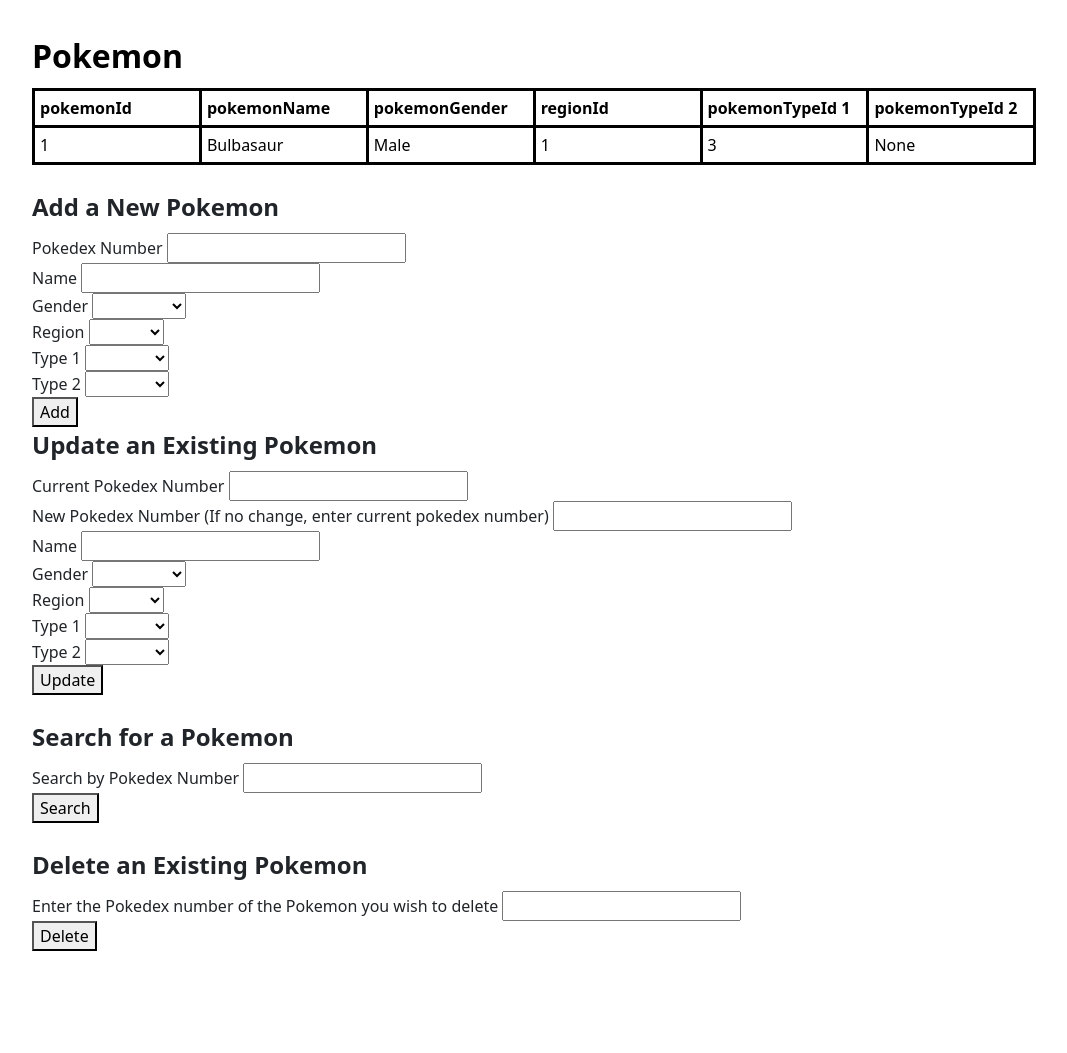
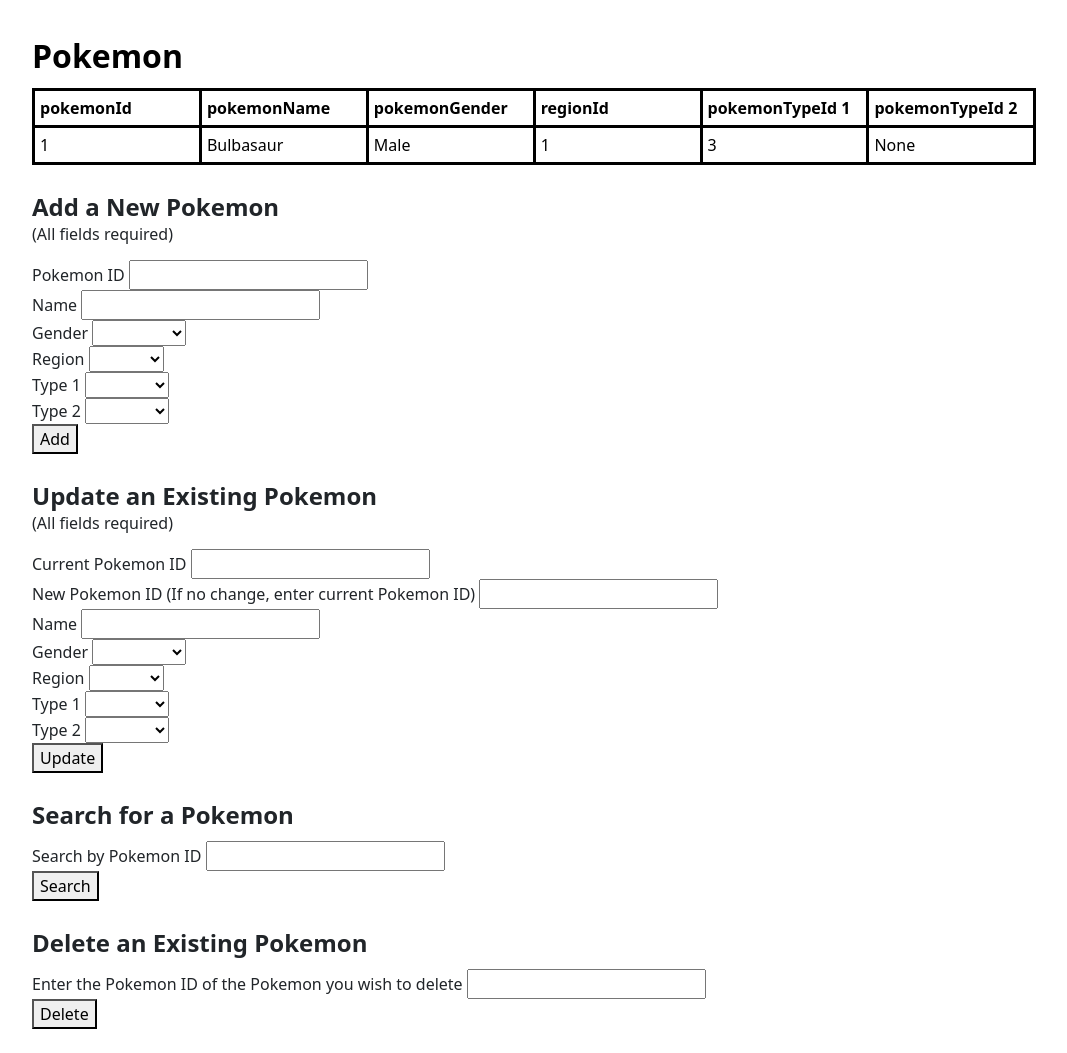
Before and after one commit to KyleBrogdon/PokemonDB, a Flask app: page /pokemon.html in a window 1280 px wide. Shown: the part 56-1109 px from the top of the page, without its empty margins (50-1117 px from the left). Before the commit the page ends 1007 px from the top, so only its background shows below. Run offline with Flask 2, Linux system fonts and the light colour scheme; data comes from the database, SQL or seed files in the repository; data that the repository does not hold is empty; some libraries are stand-ins or nearby versions.

Commit message:
changed citation formatting and added instructions that all fields are required

```diff
--- a/templates/base.html
+++ b/templates/base.html
@@ -1,5 +1,7 @@
 <!doctype html>
-<!-- code citation, Starter Template at Bootstrap: https://getbootstrap.com/docs/5.1/getting-started/introduction/ -->
+<!-- Code Citation:
+  Title: Starter Template at Bootstrap:
+  Availability: https://getbootstrap.com/docs/5.1/getting-started/introduction/ -->
 
 <html lang="en">
   <head>
--- a/templates/gyms.html
+++ b/templates/gyms.html
@@ -28,7 +28,7 @@
         <br>
     <form action = '' method = 'POST'>
         <fieldset>
-            <legend>Add a Gym</legend>
+            <legend>Add a Gym <h6>(All fields required)</h6></legend>
             <label for="Add Gym">Enter Gym Name</label>
             <input type="text" id = "Add Gym" name = 'Add Gym'>
             <br>
--- a/templates/navbar.html
+++ b/templates/navbar.html
@@ -1,4 +1,6 @@
-<!-- code citation, Navbar at Bootstrap: https://getbootstrap.com/docs/5.1/components/navbar/  -->
+<!-- Code Citation:
+  Title: Navbar at Bootstrap
+  Availability: https://getbootstrap.com/docs/5.1/components/navbar/  -->
 
 <nav class="navbar navbar-expand-lg navbar-dark bg-dark">
     <div class="container-fluid">
--- a/templates/pokemon.html
+++ b/templates/pokemon.html
@@ -31,8 +31,8 @@
     </div>
     <form action = "/pokemon.html" method="POST">
         <fieldset>
-            <legend>Add a New Pokemon</legend>
-            <label for="Pokedex Number">Pokedex Number</label>
+            <legend>Add a New Pokemon <h6>(All fields required)</h6></legend>
+            <label for="Pokedex Number">Pokemon ID</label>
             <input type="number" id = "Pokedex Number" name = "Pokedex Number">
             <br>
             <label for="Pokemon Name">Name</label>
@@ -73,14 +73,15 @@
             <br>
             <button type="submit" name = "addButton" value = "addButton">Add</button>
         </fieldset>
+        <br/>
     </form>
     <form action = "" method = 'POST'>
         <fieldset>
-            <legend>Update an Existing Pokemon</legend>
-            <label for="Current Pokedex Number">Current Pokedex Number</label>
+            <legend>Update an Existing Pokemon <h6>(All fields required)</h6></legend>
+            <label for="Current Pokedex Number">Current Pokemon ID</label>
             <input type="number" id = "Current Pokedex Number" name = "Current Pokedex Number">
             <br>
-            <label for="New Pokedex Number">New Pokedex Number (If no change, enter current pokedex number)</label>
+            <label for="New Pokedex Number">New Pokemon ID (If no change, enter current Pokemon ID)</label>
             <input type="number" id = "New Pokedex Number" name = "New Pokedex Number">
             <br>
             <label for="Pokemon Name">Name</label>
@@ -126,7 +127,7 @@
     <form action = "" method = 'GET'>
         <fieldset>
             <legend>Search for a Pokemon</legend>
-            <label for="Pokedex Search">Search by Pokedex Number</label>
+            <label for="Pokedex Search">Search by Pokemon ID</label>
             <input type="number" id = "Pokedex Number" name = "Pokedex Number">
             <br>
             <button name = 'searchButton' type="submit" value = "searchButton">Search</button>
@@ -137,7 +138,7 @@
     <form action = "/pokemon.html" method = 'POST'>
         <fieldset>
             <legend>Delete an Existing Pokemon</legend>
-            <label for="Pokemon Delete">Enter the Pokedex number of the Pokemon you wish to delete</label>
+            <label for="Pokemon Delete">Enter the Pokemon ID of the Pokemon you wish to delete</label>
             <input type="number" id = "Pokedex Number" name = "Pokedex Number">
             <br>
             <button name = 'deleteButton' type="submit" value = "delete">Delete</button>
--- a/templates/regions.html
+++ b/templates/regions.html
@@ -22,7 +22,7 @@
         <br>
     <form action ='' method = 'POST'>
         <fieldset>
-            <legend>Add a Region</legend>
+            <legend>Add a Region <h6>(All fields required)</h6></legend>
             <label for="Add Region">Region Name</label>
             <input type="text" id = "Add Region" name = 'Add Region'>
             <br>
--- a/templates/types.html
+++ b/templates/types.html
@@ -21,7 +21,7 @@
         <br>
 <form action = '' method = 'POST'>
     <fieldset>
-        <legend>Add a Type</legend>
+        <legend>Add a Type <h6>(All fields required)</h6></legend>
         <label for="Add Type">Type Name</label>
         <input type="text" id = "Add Type" name = 'please'>
         <br>
```
